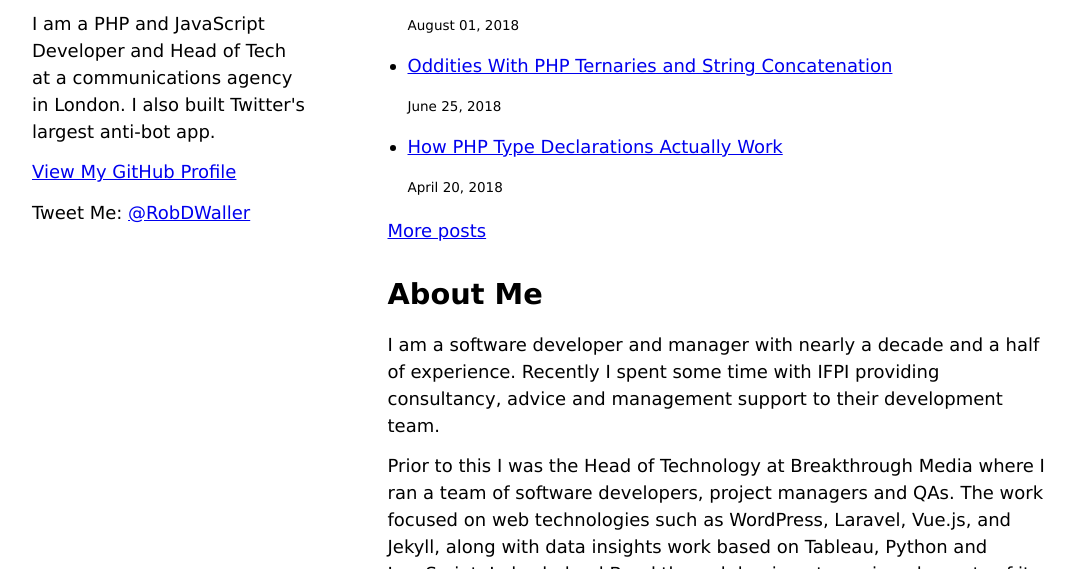
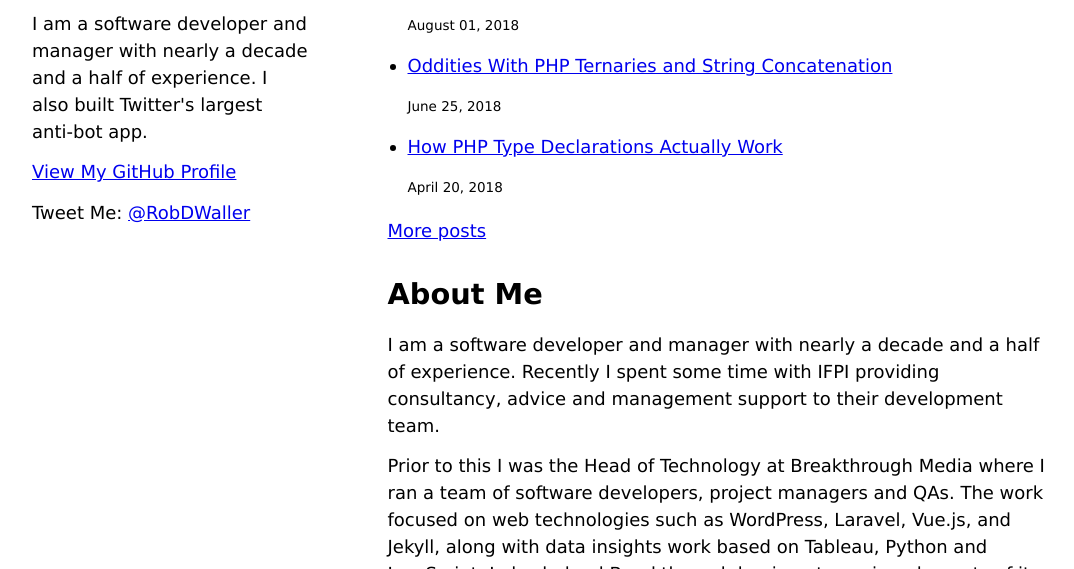
Before and after one commit to RobDWaller/robdwaller.github.io, a Jekyll site: the page built from index.html, in a window 1280 px wide and 900 px high, cut to the strip 331-900 px from the top of the window. Shown: the whole strip, without its empty margins (98-1172 px from the left). Built offline with Jekyll 4.4.1, drawn with Linux system fonts in a browser that asks for light colours.

Commit message:
Edit to config yml to update mini bio

```diff
--- a/_config.yml
+++ b/_config.yml
@@ -1,6 +1,6 @@
 title: "RobDWaller Blog and Profile Website: A Developer and Head of Tech"
 page_title: "RobDWaller A Developer"
-description: "I am a PHP and JavaScript Developer and Head of Tech at a communications agency in London. I also built Twitter's largest anti-bot app."
+description: "I am a software developer and manager with nearly a decade and a half of experience. I also built Twitter's largest anti-bot app."
 url: http://robdwaller.github.io
 twitter: "@robdwaller"
 
```
